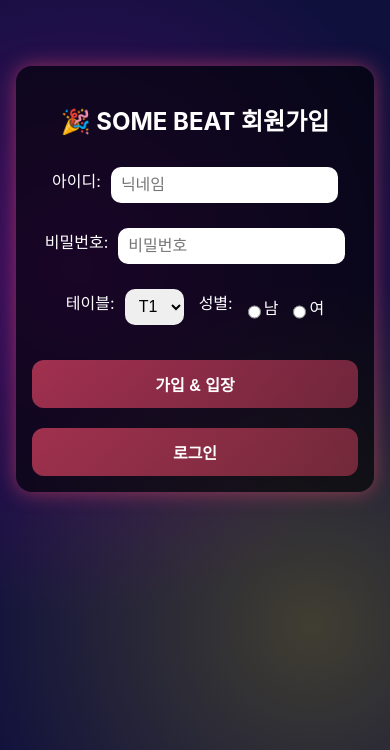
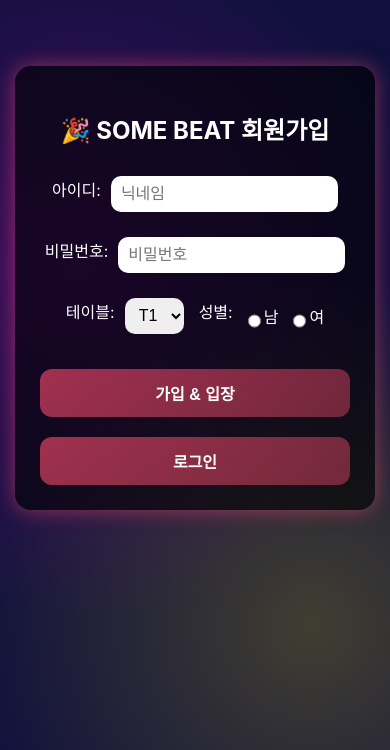
Before and after one commit to 512wony/somebeat_1.0, a Flask app: page /signup in a window 390 px wide. Shown: the top 750 px of the page. Run offline with Flask 3, Linux system fonts and the light colour scheme; some web fonts are replaced.

Commit message:
fix mobile ui overflow

```diff
--- a/static/style.css
+++ b/static/style.css
@@ -22,7 +22,7 @@ body {
 }
 
 input, select {
-    width:calc(100% - 24px);
+    width: 100%;
     padding:12px;
     margin-top:10px;
     border-radius:10px;
@@ -30,6 +30,7 @@ input, select {
     font-size:16px;
     box-sizing:border-box;
 }
+
 
 button {
     width:100%;
@@ -94,8 +95,14 @@ tbody tr:not(:last-child) td {
     }
 
     .card {
-        width: 95%;
-        padding: 16px;
+        background: rgba(0,0,0,0.6);
+        width: 100%;
+        max-width: 360px;
+        margin: 16px auto;
+        padding: 25px;
+        border-radius:16px;
+        box-shadow: 0 0 20px rgba(255, 77, 109,0.5);
+        box-sizing: border-box;
     }
 
     button {
@@ -113,12 +120,3 @@ tbody tr:not(:last-child) td {
         font-size: 14px;
     }
 }
-@media (max-width: 768px) {
-
-    .card {
-        margin: 16px auto;   /* ⭐ 위아래 + 좌우 여백 */
-        padding: 16px;
-        width: calc(100% - 32px);  /* 화면 양옆 숨 쉴 공간 */
-        box-sizing: border-box;
-    }
-}
```
